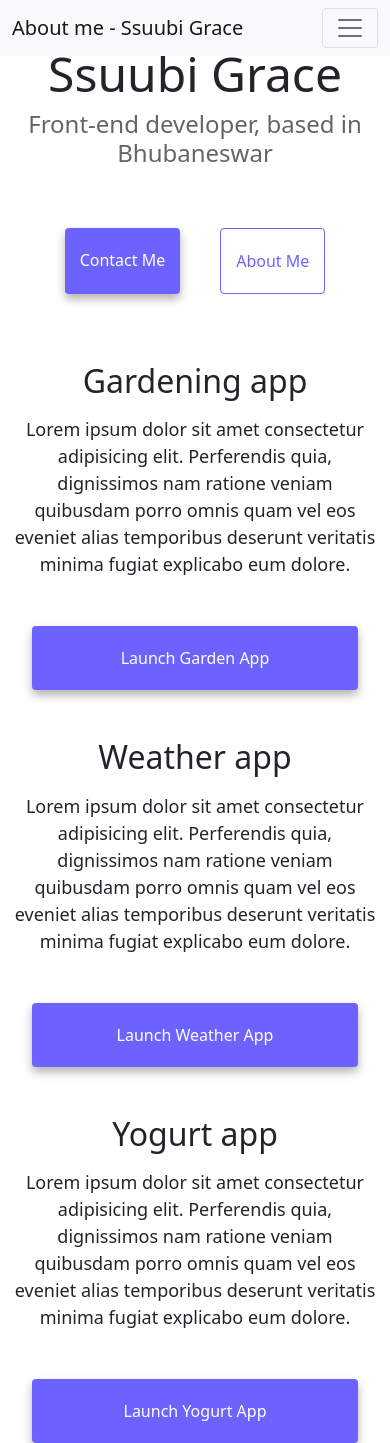
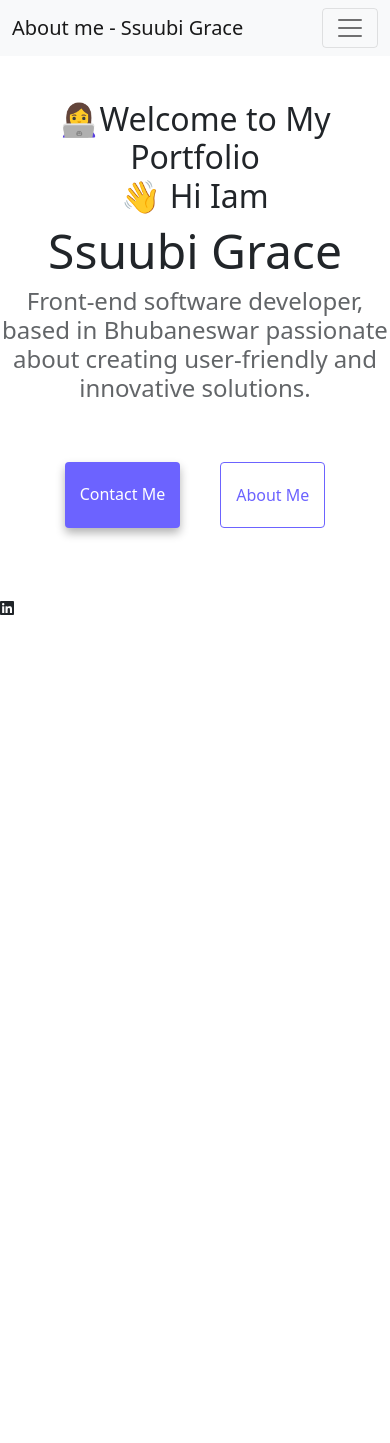
Before and after one commit to Ssuubi-Grace/Multiple-pages-demo, a plain HTML site: page index.html in a window 390 px wide. After the commit the page ends 844 px from the top, so only its background shows below. Drawn offline with nearby package versions, Linux system fonts and the light colour scheme.

Commit message:
Gave a homepage structure

```diff
--- a/index.html
+++ b/index.html
@@ -20,6 +20,12 @@
       integrity="sha384-b5kHyXgcpbZJO/tY9Ul7kGkf1S0CWuKcCD38l8YkeH8z8QjE0GmW1gYU5S9FOnJ0"
       crossorigin="anonymous"
     ></script>
+
+    <script
+      src="https://kit.fontawesome.com/209fc55c88.js"
+      crossorigin="anonymous"
+    ></script>
+
     <link rel="stylesheet" href="/src/style.css" />
   </head>
   <body>
@@ -67,9 +73,16 @@
         </div>
       </div>
     </nav>
-    <h2 class="text-center">👋 Hi Iam</h2>
-    <h1 class="text-center">Ssuubi Grace</h1>
-    <h3 class="text-center">Front-end developer, based in Bhubaneswar</h3>
+    <div class="top">
+      <h2 class="text-center">👩‍💻Welcome to My Portfolio</h2>
+
+      <h2 class="text-center">👋 Hi Iam</h2>
+      <h1 class="text-center">Ssuubi Grace</h1>
+      <h3 class="text-center">
+        Front-end software developer, based in Bhubaneswar passionate about
+        creating user-friendly and innovative solutions.
+      </h3>
+    </div>
     <div class="navigation-links mb-5">
       <a
         href="/about.html#contact"
@@ -81,85 +94,9 @@
         >About me</a
       >
     </div>
-    <div class="container">
-      <div class="row">
-        <div class="col-sm-6">
-          <img
-            src="/images/Backyard-gardening.png"
-            alt="Gardening Project"
-            class="img-fluid rounded d-none d-sm-block"
-          />
-        </div>
-        <div class="col-sm-6">
-          <h2 class="mb-3">Gardening app</h2>
-          <p>
-            Lorem ipsum dolor sit amet consectetur adipisicing elit. Perferendis
-            quia, dignissimos nam ratione veniam quibusdam porro omnis quam vel
-            eos eveniet alias temporibus deserunt veritatis minima fugiat
-            explicabo eum dolore.
-          </p>
-          <div class="mt-5">
-            <a
-              href="#"
-              class="primary-link project-link"
-              title="Gardening Project"
-              >Launch Garden App</a
-            >
-          </div>
-        </div>
-      </div>
-      <div class="row mt-5">
-        <div class="col-sm-6">
-          <h2 class="mb-3">Weather app</h2>
-          <p>
-            Lorem ipsum dolor sit amet consectetur adipisicing elit. Perferendis
-            quia, dignissimos nam ratione veniam quibusdam porro omnis quam vel
-            eos eveniet alias temporibus deserunt veritatis minima fugiat
-            explicabo eum dolore.
-          </p>
-          <div class="mt-5">
-            <a
-              href="#"
-              class="primary-link project-link"
-              title="Weather project"
-              >Launch Weather App</a
-            >
-          </div>
-        </div>
-        <div class="col-sm-6">
-          <img
-            src="/images/weather .png"
-            alt="Weather project"
-            class="img-fluid rounded d-none d-sm-block"
-          />
-        </div>
-      </div>
-      <div class="row mt-5">
-        <div class="col-6">
-          <img
-            src="/images/yogurt.png"
-            alt="Yogurt project"
-            class="img-fluid rounded d-none d-sm-block"
-          />
-        </div>
-        <div class="col-sm-6">
-          <h2 class="mb-3">Yogurt app</h2>
-          <p>
-            Lorem ipsum dolor sit amet consectetur adipisicing elit. Perferendis
-            quia, dignissimos nam ratione veniam quibusdam porro omnis quam vel
-            eos eveniet alias temporibus deserunt veritatis minima fugiat
-            explicabo eum dolore.
-          </p>
-          <div class="mt-5">
-            <a
-              href="#"
-              class="primary-link project-link"
-              title="Weather Project"
-              >Launch Yogurt App</a
-            >
-          </div>
-        </div>
-      </div>
-    </div>
+
+    <footer>
+      <i class="fa-brands fa-linkedin"></i>
+    </footer>
   </body>
 </html>
--- a/src/style.css
+++ b/src/style.css
@@ -42,6 +42,10 @@ p {
 
 .navigation-links a {
   margin: 20px;
+}
+
+.top{
+  margin-top: 100px;
 }
 
 .primary-link {
```
